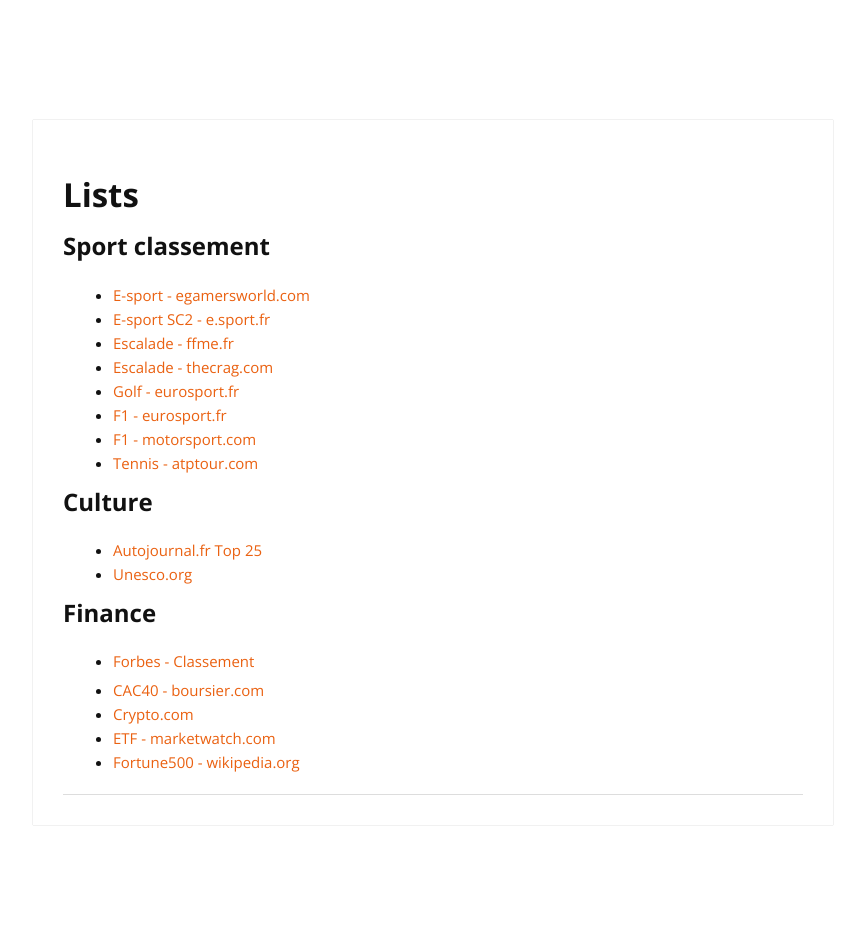
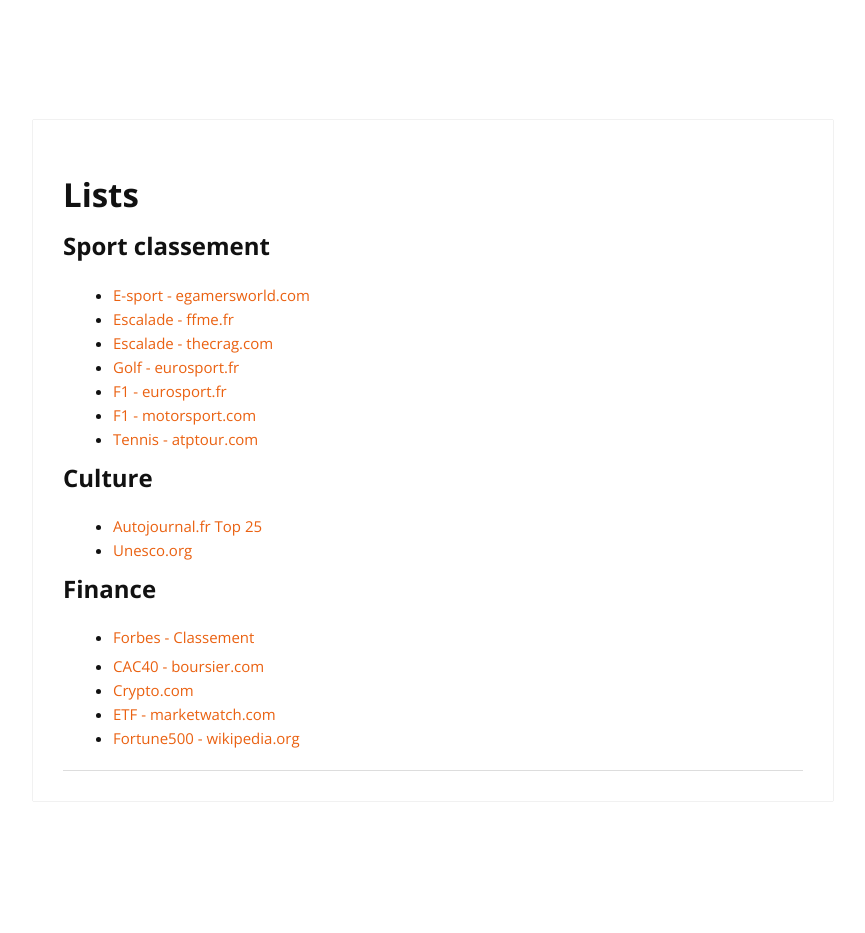
Before and after one commit to cylmat/cylmat.github.io, a Jekyll site: the page built from _pages/lists.md, in a window 1280 px wide. Shown: the whole page, without its empty margins (207-1072 px from the left). Built offline with Jekyll 4.4.1, drawn with Linux system fonts in a browser that asks for light colours; nearby versions of some CDN libraries; after the commit the page ends 909 px from its top, so only the background shows below that.

Commit message:
Update lists.md

```diff
--- a/_pages/lists.md
+++ b/_pages/lists.md
@@ -7,7 +7,6 @@
 ## Sport classement
 
 - [E-sport - egamersworld.com](https://fr.egamersworld.com/ranking/streaming)
-- [E-sport SC2 - e.sport.fr](https://e.sport.fr/tag/starcraft-ii)
 - [Escalade - ffme.fr](https://www.ffme.fr/escalade/competition/classement-escalade)
 - [Escalade - thecrag.com](https://www.thecrag.com/fr/article/worldranking)
 - [Golf - eurosport.fr](https://www.eurosport.fr/golf/world-ranking/classements.shtml)
```
